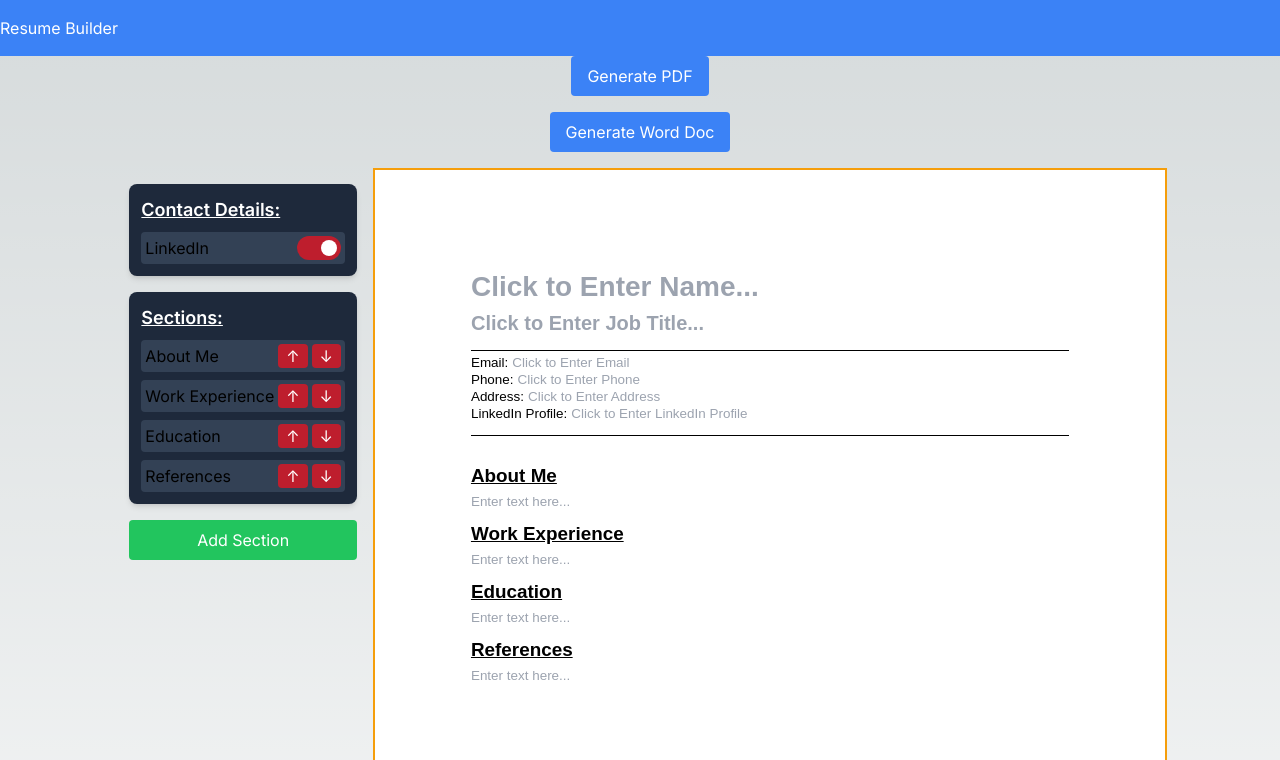
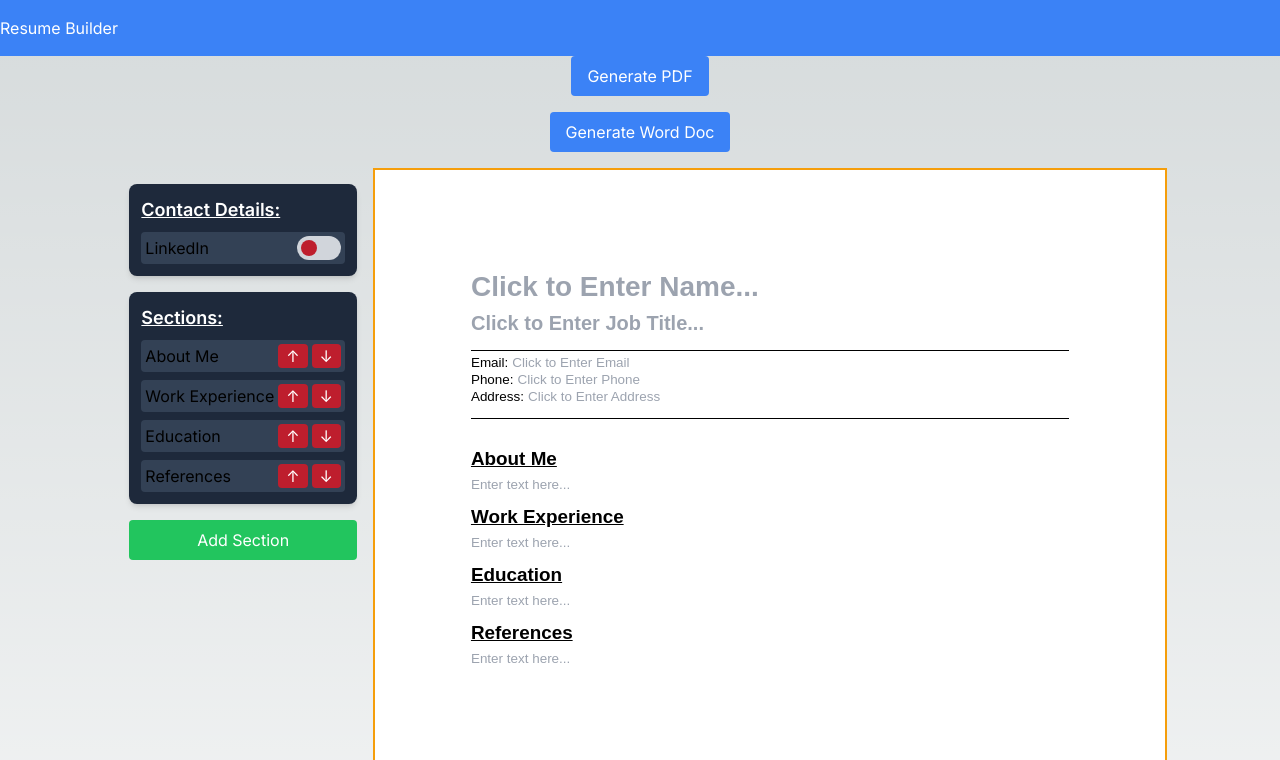
Before and after one commit to JackBadawy/resume_builder, a Next.js app: page / in a window 1280 px wide. Shown: the top 760 px of the page. Built offline with nearby package versions, Linux system fonts and the light colour scheme.

Commit message:
toggle linkedIn logic

```diff
--- a/src/app/Components/ContactDetails.tsx
+++ b/src/app/Components/ContactDetails.tsx
@@ -1,37 +1,26 @@
-import { useState, useEffect } from "react";
+import { useEffect } from "react";
+import { useContactDetails } from "../Context/ContactDetailsContext";
 
-const ContactDetails = ({
-  onUpdate,
-}: {
-  onUpdate: (details: Record<string, string>) => void;
-}) => {
-  const [details, setDetails] = useState({
-    email: "",
-    phone: "",
-    address: "",
-    linkedin: "",
-  });
+const ContactDetails: React.FC = () => {
+  const { contactDetails, setContactDetails, linkedInEnabled } =
+    useContactDetails();
 
   const handleChange = (
     e: React.ChangeEvent<HTMLInputElement>,
     field: string
   ) => {
     const value = e.target.value;
-    setDetails((prevDetails) => {
+    setContactDetails((prevDetails) => {
       return { ...prevDetails, [field]: value };
     });
   };
-
-  useEffect(() => {
-    onUpdate(details);
-  }, [details, onUpdate]);
 
   return (
     <div className="contactDetail text-black flex flex-col pt-1">
       <label className="flex items-center text-word-11 font-aptos">
         <span className="h-17p flex items-center">Email:</span>
         <input
-          value={details.email}
+          value={contactDetails.email}
           onChange={(e) => handleChange(e, "email")}
           placeholder="Click to Enter Email"
           className="flex-grow text-word-11 font-aptos h-17p pl-1 focus:outline-none"
@@ -43,7 +32,7 @@ const ContactDetails = ({
       <label className="flex items-center text-word-11 font-aptos">
         <span className="h-17p flex items-center">Phone:</span>
         <input
-          value={details.phone}
+          value={contactDetails.phone}
           onChange={(e) => handleChange(e, "phone")}
           placeholder="Click to Enter Phone"
           className="flex-grow text-word-11 font-aptos h-17p pl-1 focus:outline-none"
@@ -55,7 +44,7 @@ const ContactDetails = ({
       <label className="flex items-center text-word-11 font-aptos">
         <span className="h-17p flex items-center">Address:</span>
         <input
-          value={details.address}
+          value={contactDetails.address}
           onChange={(e) => handleChange(e, "address")}
           placeholder="Click to Enter Address"
           className="flex-grow text-word-11 font-aptos h-17p pl-1 focus:outline-none"
@@ -64,10 +53,11 @@ const ContactDetails = ({
           data-text
         />
       </label>
+      {linkedInEnabled && (
         <label className="flex items-center text-word-11 font-aptos">
           <span className="h-17p flex items-center">LinkedIn Profile:</span>
           <input
-          value={details.linkedin}
+            value={contactDetails.linkedin}
             onChange={(e) => handleChange(e, "linkedin")}
             placeholder="Click to Enter LinkedIn Profile"
             className="flex-grow text-word-11 font-aptos h-17p pl-1 focus:outline-none"
@@ -76,6 +66,7 @@ const ContactDetails = ({
             data-text
           />
         </label>
+      )}
       <hr className="font-bold font-black border-black mt-3 mb-6" />
     </div>
   );
--- a/src/app/Components/UtilitiesPanel.tsx
+++ b/src/app/Components/UtilitiesPanel.tsx
@@ -1,13 +1,14 @@
 import { useState } from "react";
 import { useSections } from "../Context/SectionsContext";
 import ToggleSwitch from "./ToggleSwitch";
+import { useContactDetails } from "../Context/ContactDetailsContext";
 
 const UtilityPanel: React.FC = () => {
   const { sections, addSection, moveSectionUp, moveSectionDown } =
     useSections();
+  const { linkedInEnabled, setLinkedInEnabled } = useContactDetails();
   const [newSectionPrompt, setNewSecPrompt] = useState<boolean>(false);
   const [newSubHeading, setNewSubHeading] = useState<string>("");
-  const [linkedInEnabled, setLinkedInEnabled] = useState<boolean>(true);
 
   const handleNewSecChange = (e: React.ChangeEvent<HTMLInputElement>) => {
     setNewSubHeading(e.target.value);
@@ -21,6 +22,10 @@ const UtilityPanel: React.FC = () => {
     }
   };
 
+  const handleLinkedInToggle = (enabled: boolean) => {
+    setLinkedInEnabled(enabled);
+  };
+
   return (
     <div className="utilContainer h-a4 p-4 flex flex-col gap-4">
       <div className="bg-slate-800 p-3 rounded-lg shadow-md">
@@ -29,10 +34,10 @@ const UtilityPanel: React.FC = () => {
         </h2>
         <ul className="flex flex-col gap-2 mt-2">
           <li className="bg-slate-700 rounded p-1 flex justify-between items-center">
-            <span className="mr-1">LinkedIn</span>
+            <span>LinkedIn</span>
             <ToggleSwitch
               enabled={linkedInEnabled}
-              setEnabled={setLinkedInEnabled}
+              setEnabled={handleLinkedInToggle}
             />
           </li>
         </ul>
--- a/src/app/Containers/ResumeWorkspace.tsx
+++ b/src/app/Containers/ResumeWorkspace.tsx
@@ -7,17 +7,12 @@ import UtilityPanel from "../Components/UtilitiesPanel";
 import GenerateButtons from "../Components/GenerateButtons";
 import ResumeHeading from "../Components/ResumeHeading";
 import ContactDetails from "../Components/ContactDetails";
+import { useContactDetails } from "../Context/ContactDetailsContext";
 
 const ResumeWorkspace: React.FC = () => {
   const resumeRef = useRef<HTMLDivElement>(null);
   const { sections } = useSections();
-  const [contactDetails, setContactDetails] = useState<Record<string, string>>(
-    {}
-  );
-
-  const handleContactDetailsUpdate = (details: Record<string, string>) => {
-    setContactDetails(details);
-  };
+  const { contactDetails, linkedInEnabled } = useContactDetails();
 
   const generatePDF = () => {
     const pdf = new jsPDF({
@@ -44,7 +39,8 @@ const ResumeWorkspace: React.FC = () => {
       <GenerateButtons
         generatePDF={generatePDF}
         generateDocx={() =>
-          resumeRef.current && generateDocx(resumeRef.current, contactDetails)
+          resumeRef.current &&
+          generateDocx(resumeRef.current, contactDetails, linkedInEnabled)
         }
       />
       <div className="horizontalResume&UtilCont flex">
@@ -54,7 +50,7 @@ const ResumeWorkspace: React.FC = () => {
           className="resumePreview h-a4 w-a4 border-2 border-amber-500 bg-white p4 p-msmargin"
         >
           <ResumeHeading />
-          <ContactDetails onUpdate={handleContactDetailsUpdate} />
+          <ContactDetails />
           <div className="flex flex-col" id="sectionsContainer">
             {sections.map((section, index) => (
               <Section
--- /dev/null
+++ b/src/app/Context/ContactDetailsContext.tsx
@@ -0,0 +1,50 @@
+import React, { createContext, useContext, useState, ReactNode } from "react";
+
+interface ContactDetailsContextProps {
+  contactDetails: Record<string, string>;
+  setContactDetails: React.Dispatch<
+    React.SetStateAction<Record<string, string>>
+  >;
+  linkedInEnabled: boolean;
+  setLinkedInEnabled: (enabled: boolean) => void;
+}
+
+const ContactDetailsContext = createContext<
+  ContactDetailsContextProps | undefined
+>(undefined);
+
+export const ContactDetailsProvider: React.FC<{ children: ReactNode }> = ({
+  children,
+}) => {
+  const [contactDetails, setContactDetails] = useState<Record<string, string>>({
+    email: "",
+    phone: "",
+    address: "",
+    linkedin: "",
+  });
+
+  const [linkedInEnabled, setLinkedInEnabled] = useState<boolean>(false);
+
+  return (
+    <ContactDetailsContext.Provider
+      value={{
+        contactDetails,
+        setContactDetails,
+        linkedInEnabled,
+        setLinkedInEnabled,
+      }}
+    >
+      {children}
+    </ContactDetailsContext.Provider>
+  );
+};
+
+export const useContactDetails = (): ContactDetailsContextProps => {
+  const context = useContext(ContactDetailsContext);
+  if (!context) {
+    throw new Error(
+      "useContactDetails must be used within a ContactDetailsProvider"
+    );
+  }
+  return context;
+};
--- a/src/app/Utility/GenerateDocx.ts
+++ b/src/app/Utility/GenerateDocx.ts
@@ -3,7 +3,8 @@ import { saveAs } from "file-saver";
 
 export const generateDocx = async (
   resumeElement: HTMLDivElement,
-  contactDetails: Record<string, string>
+  contactDetails: Record<string, string>,
+  linkedInEnabled: boolean
 ) => {
   const elements = Array.from(resumeElement.querySelectorAll("[data-text]"));
 
@@ -35,6 +36,10 @@ export const generateDocx = async (
         }),
       ],
     }),
+  ];
+
+  if (linkedInEnabled) {
+    contactParagraphs.push(
       new Paragraph({
         children: [
           new TextRun({
@@ -43,8 +48,9 @@ export const generateDocx = async (
             font: "Aptos (body)",
           }),
         ],
-    }),
-  ];
+      })
+    );
+  }
 
   const horizontalLineParagraph = new Paragraph({
     border: {
--- a/src/app/page.tsx
+++ b/src/app/page.tsx
@@ -1,14 +1,17 @@
 "use client";
 import HeaderComp from "./Components/HeaderComp";
 import ResumeWorkspace from "./Containers/ResumeWorkspace";
+import { ContactDetailsProvider } from "./Context/ContactDetailsContext";
 import { SectionsProvider } from "./Context/SectionsContext";
 
 export default function Home() {
   return (
     <div>
       <SectionsProvider>
-        <HeaderComp title="Resume Builder" />
-        <ResumeWorkspace />
+        <ContactDetailsProvider>
+          <HeaderComp title="Resume Builder" />
+          <ResumeWorkspace />
+        </ContactDetailsProvider>
       </SectionsProvider>
     </div>
   );
```
Lines whose indentation alone changed are shown as unchanged.
